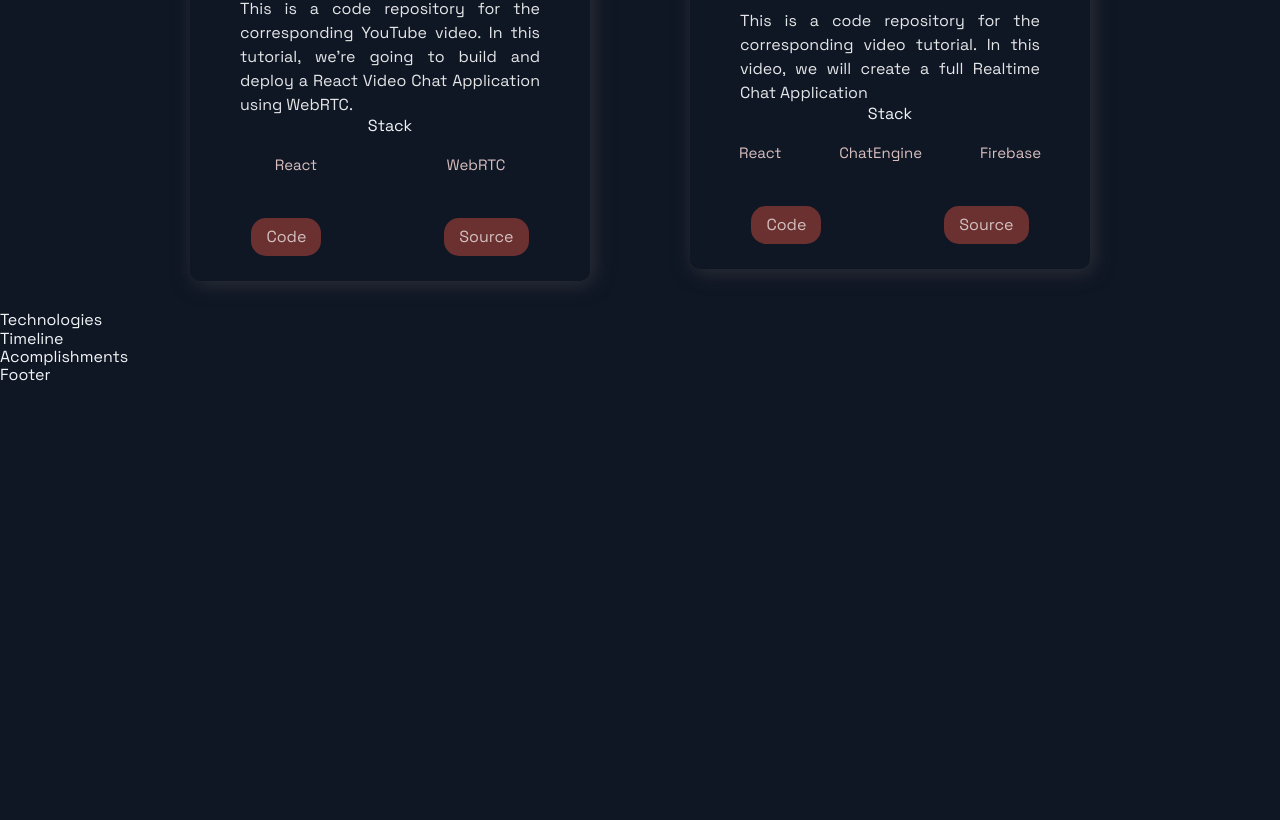
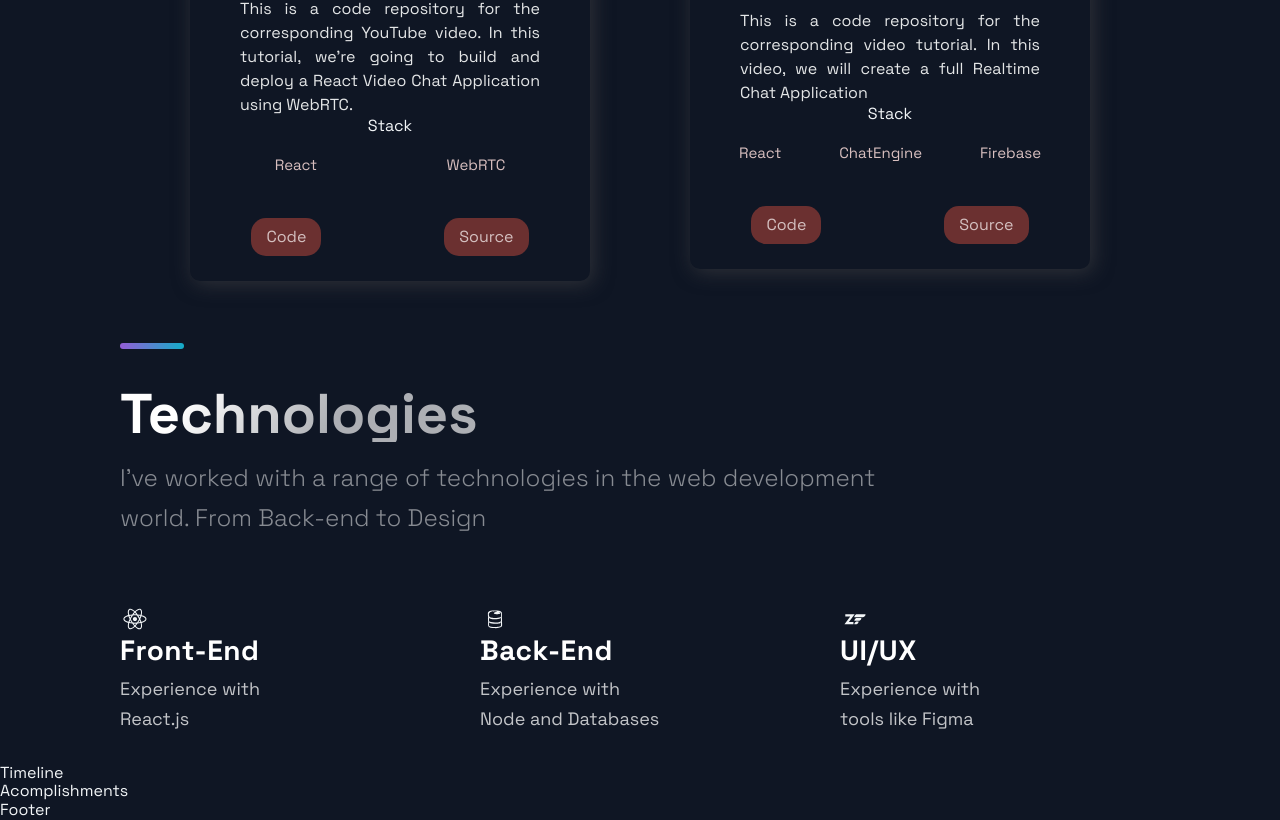
Before and after one commit to J-Turner-Dev/Portfolio, a Next.js app: page / in a window 1280 px wide. Shown: the part 1891-2711 px from the top of the page. Before the commit the page ends 2276 px from the top, so only its background shows below. Built offline with nearby package versions, Linux system fonts and the light colour scheme.

Commit message:
Technologies Update

```diff
--- a/src/components/Technologies/Technologies.js
+++ b/src/components/Technologies/Technologies.js
@@ -1,12 +1,62 @@
-import React from 'react';
-import { DiFirebase, DiReact, DiZend } from 'react-icons/di';
-import { Section, SectionDivider, SectionText, SectionTitle } from '../../styles/GlobalComponents';
-import { List, ListContainer, ListItem, ListParagraph, ListTitle } from './TechnologiesStyles';
+import React from "react";
+import { DiFirebase, DiReact, DiZend } from "react-icons/di";
+import {
+  Section,
+  SectionDivider,
+  SectionText,
+  SectionTitle,
+} from "../../styles/GlobalComponents";
+import {
+  List,
+  ListContainer,
+  ListItem,
+  ListParagraph,
+  ListTitle,
+} from "./TechnologiesStyles";
 
-const Technologies = () =>  (
-  <div>
-    Technologies
-  </div>
+const Technologies = () => (
+  <Section id="tech">
+    <SectionDivider />
+    <br />
+    <br />
+    <SectionTitle>Technologies</SectionTitle>
+    <SectionText>
+      I've worked with a range of technologies in the web development world.
+      From Back-end to Design
+    </SectionText>
+    <List>
+      <ListItem>
+        <DiReact size="3rem" />
+        <ListContainer>
+          <ListTitle>Front-End</ListTitle>
+          <ListParagraph>
+            Experience with <br />
+            React.js
+          </ListParagraph>
+        </ListContainer>
+      </ListItem>
+      <ListItem>
+        <DiFirebase size="3rem" />
+        <ListContainer>
+          <ListTitle>Back-End</ListTitle>
+          <ListParagraph>
+            Experience with <br />
+            Node and Databases
+          </ListParagraph>
+        </ListContainer>
+      </ListItem>
+      <ListItem>
+        <DiZend size="3rem" />
+        <ListContainer>
+          <ListTitle>UI/UX</ListTitle>
+          <ListParagraph>
+            Experience with <br />
+            tools like Figma
+          </ListParagraph>
+        </ListContainer>
+      </ListItem>
+    </List>
+  </Section>
 );
 
 export default Technologies;
```
